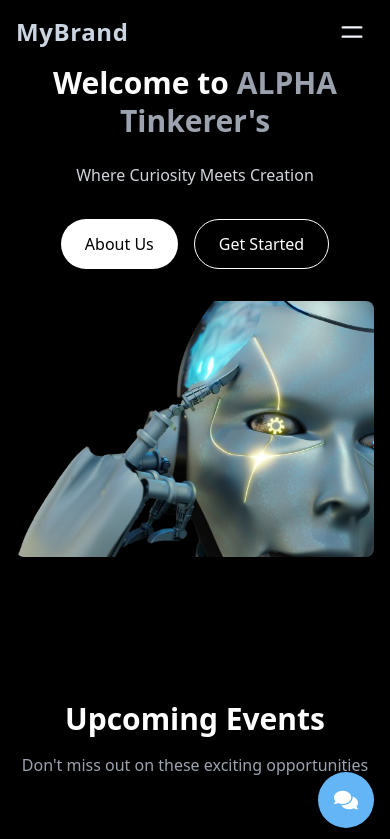
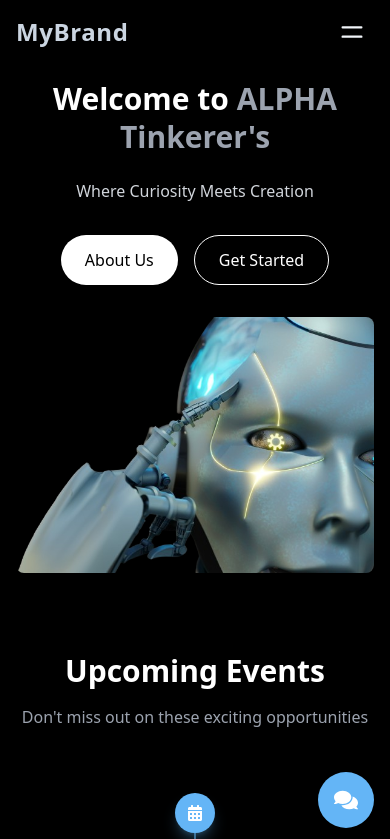
Before and after one commit to Hemanth-4301/alpha, a React (Vite) app: page /#/ in a window 390 px wide. Shown: the top 839 px of the page. Built offline with nearby package versions, Linux system fonts and the light colour scheme.

Commit message:
first changes

```diff
--- a/src/components/Hero.jsx
+++ b/src/components/Hero.jsx
@@ -7,7 +7,7 @@ const Hero = () => {
   const navigate = useNavigate();
   return (
     <section
-      className="bg-black text-white py-16 sm:py-20 md:py-32 flex items-center overflow-hidden"
+      className="bg-black text-white pt-20 md:py-32 flex items-center overflow-hidden"
       id="home"
     >
       <div className="container mx-auto px-4 md:px-8 flex flex-col md:flex-row items-center gap-8">
```
